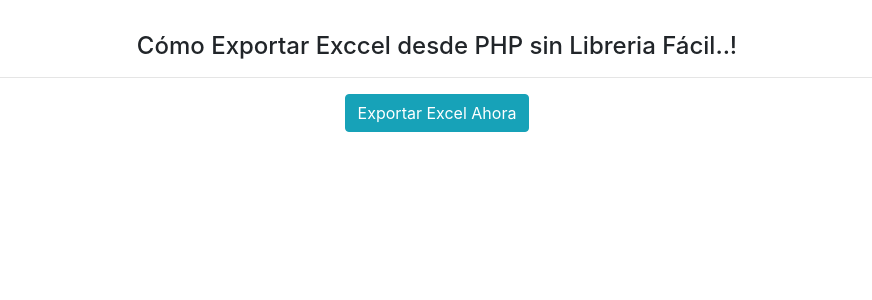
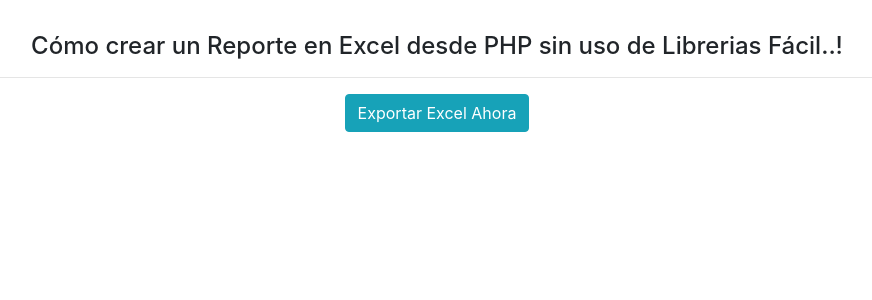
Before and after one commit to urian121/ComoCrearReportesEnExcelCSVConPHPSinLibrerias, a PHP site: page / in a window 1280 px wide. Shown: the part 64-364 px from the top of the page, without its empty margins (203-1075 px from the left). Run offline with PHP 8.4, Linux system fonts and the light colour scheme; some libraries are stand-ins or nearby versions.

Commit message:
Modificando el titulo del proyecto

```diff
--- a/index.php
+++ b/index.php
@@ -34,7 +34,7 @@
 
 <div class="container mt-5 p-5">
 <h4 class="text-center">
-    Cómo Exportar Exccel desde PHP sin Libreria Fácil..!
+    Cómo crear un Reporte en Excel desde PHP sin uso de Librerias Fácil..!
   </h4>
   <hr>
 
```
